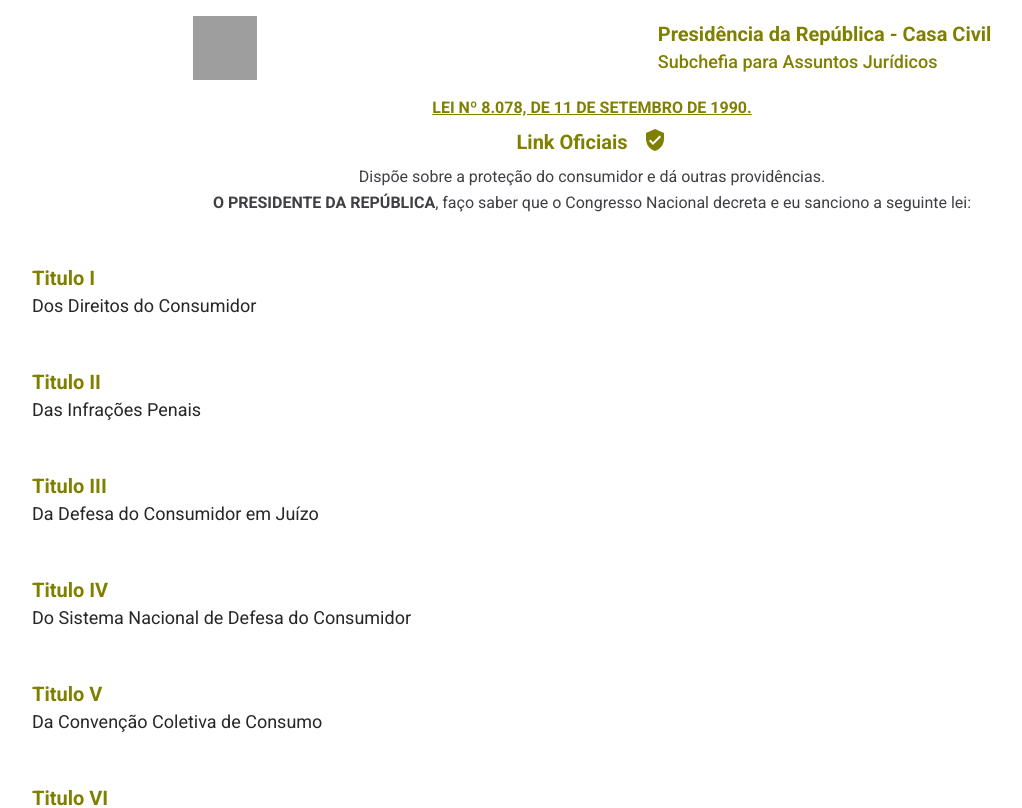
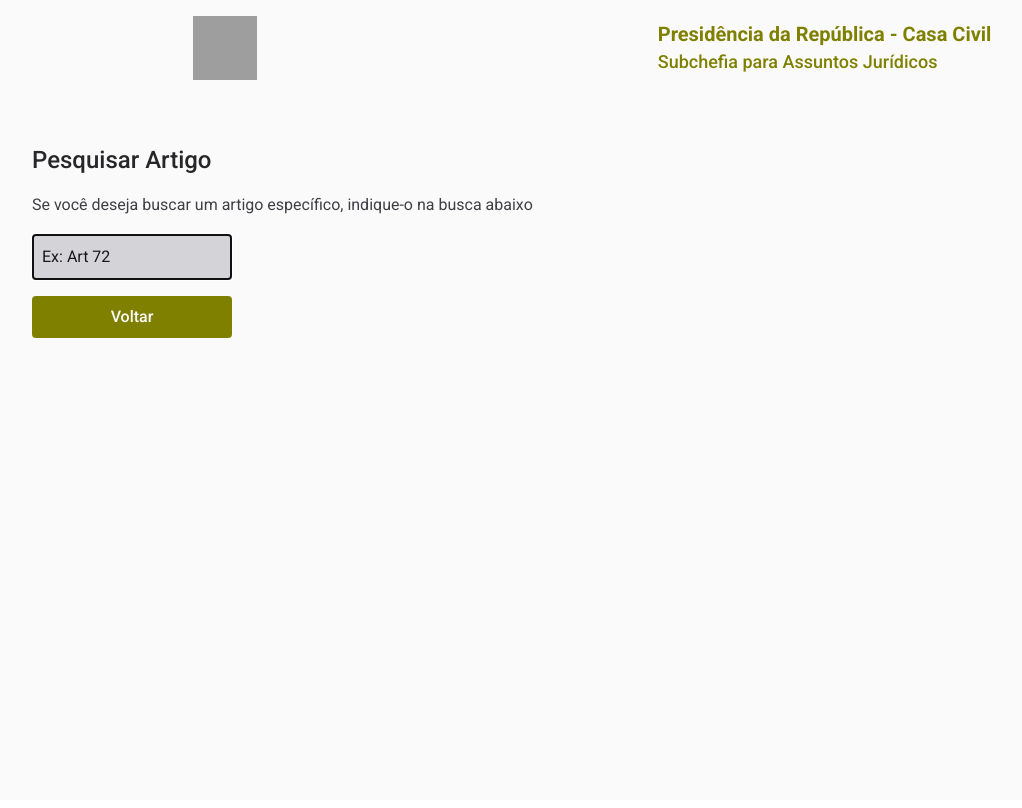
Before and after one commit to sirguilherme97/codigo-defesa-consumidor, a React (Vite) app: page / in a window 1280 px wide. Shown: the top 808 px of the page, without its empty margins (48-1070 px from the left). Built offline with nearby package versions, Linux system fonts and the light colour scheme; grey boxes are pictures that could not be loaded.

Commit message:
Componenet Search, Modal

```diff
--- /dev/null
+++ b/listaBusca.json
@@ -0,0 +1,7 @@
+{
+    "Lista": [
+        "Artigo 1 O presente código estabelece normas de proteção e defesa do consumidor, de ordem pública e interesse social, nos termos dos arts. 5°, inciso XXXII, 170, inciso V, da Constituição Federal e art. 48 de suas Disposições Transitórias.",
+        "Artigo 2 Consumidor é toda pessoa física ou jurídica que adquire ou utiliza produto ou serviço como destinatário final. Parágrafo único. Equipara-se a consumidor a coletividade de pessoas, ainda que indetermináveis, que haja intervindo nas relações de consumo.",
+        "Artigo 3 Fornecedor é toda pessoa física ou jurídica, pública ou privada, nacional ou estrangeira, bem como os entes despersonalizados, que desenvolvem atividade de produção, montagem, criação, construção, transformação, importação, exportação, distribuição ou comercialização de produtos ou prestação de serviços.§ 1° Produto é qualquer bem, móvel ou imóvel, material ou imaterial. § 2° Serviço é qualquer atividade fornecida no mercado de consumo, mediante remuneração, inclusive as de natureza bancária, financeira, de crédito e securitária, salvo as decorrentes das relações de caráter trabalhista."
+    ]
+}
--- /dev/null
+++ b/src/Components/Search.tsx
@@ -0,0 +1,64 @@
+import { Dialog } from '@headlessui/react'
+import { useState } from "react"
+import ListaArt from '../../listaBusca.json'
+import { Header } from './Header';
+import { MagnifyingGlass } from 'phosphor-react'
+
+
+export function Search() {
+    const [busca, setBusca] = useState('');
+    let [isOpen, setIsOpen] = useState(true)
+    const lowerBusca = busca.toLowerCase()
+    const ListaFiltrada = ListaArt.Lista.filter((Lista) => Lista.toLowerCase().includes(lowerBusca))
+
+
+    return (
+        <div className="flex items-center justify-start px-20 py-2">
+            <div>
+                <button
+                    onClick={() => setIsOpen(true)}
+                    className='bg-rep px-2 py-2 text-zinc-50 flex items-center gap-2 font-medium rounded hover:opacity-80 transition-colors'>
+                    <MagnifyingGlass size={24} />
+                    Pesquisar Artigo
+                </button>
+            </div>
+            <Dialog open={isOpen} onClose={() => setIsOpen(false)}>
+                <Dialog.Panel className='bg-zinc-50 absolute top-0 left-0 w-screen h-screen py-0 leading-relaxed'>
+                    <Header />
+                    <div className='flex flex-col gap-4 px-20 py-12'>
+                        <Dialog.Title className='text-2xl font-medium text-zinc-800'>Pesquisar Artigo</Dialog.Title>
+                        <Dialog.Description className='text-zinc-700'>
+                            Se você deseja buscar um artigo específico, indique-o na busca abaixo
+                        </Dialog.Description>
+                        <input
+                            value={busca}
+                            placeholder="Ex: Art 72"
+                            className="max-w-[200px] px-2 py-2 bg-zinc-300 border-2 border-rep text-zinc-900 placeholder:text-zinc-900"
+                            onChange={(ev) => setBusca(ev.target.value)}
+                            type="text" />
+
+                        <button
+                            className='bg-rep max-w-[200px] px-2 py-2 text-zinc-50 font-medium rounded hover:opacity-80 transition-colors'
+                            onClick={() => setIsOpen(false)}>
+                            Voltar
+                        </button>
+                    </div>
+                    <div className='px-8'>
+                        {busca == '' ? (
+                            <></>
+                        ) : (
+                            <div className="px-12 font-medium text-zinc-900">
+                                <ul>
+                                    {ListaFiltrada.map((lista: any) => (
+                                        <li key={lista}>{lista}</li>
+                                    ))}
+                                </ul>
+                            </div>
+                        )}
+                    </div>
+                </Dialog.Panel>
+            </Dialog>
+
+        </div>
+    )
+}
--- a/src/Components/Titulos/T1.tsx
+++ b/src/Components/Titulos/T1.tsx
@@ -1,7 +1,7 @@
 import { Popover } from '@headlessui/react'
 export function T1() {
     return (
-        <div className='w-screen px-20 sm:px-8 mt-12 flex items-center justify-start '>
+        <div className='w-screen px-20 sm:px-8 mt-6 flex items-center justify-start '>
             <Popover>
                 <Popover.Button className='flex flex-col items-start justify-center '>
                     <h1 className='text-xl font-bold text-rep'>Titulo I</h1>
--- a/src/pages/Home.tsx
+++ b/src/pages/Home.tsx
@@ -1,5 +1,6 @@
 import { Footer } from "../Components/Footer";
 import { Header } from "../Components/Header";
+import { Search } from "../Components/Search";
 import { SubHeader } from "../Components/SubHeader";
 import { T1 } from "../Components/Titulos/T1";
 import { T2 } from "../Components/Titulos/T2";
@@ -15,6 +16,7 @@ export function Home() {
     <div className="w-screen h-screen text-zinc-800">
       <Header />
       <SubHeader />
+      <Search />
       <T1 />
       <T2 />
       <T3 />
```
